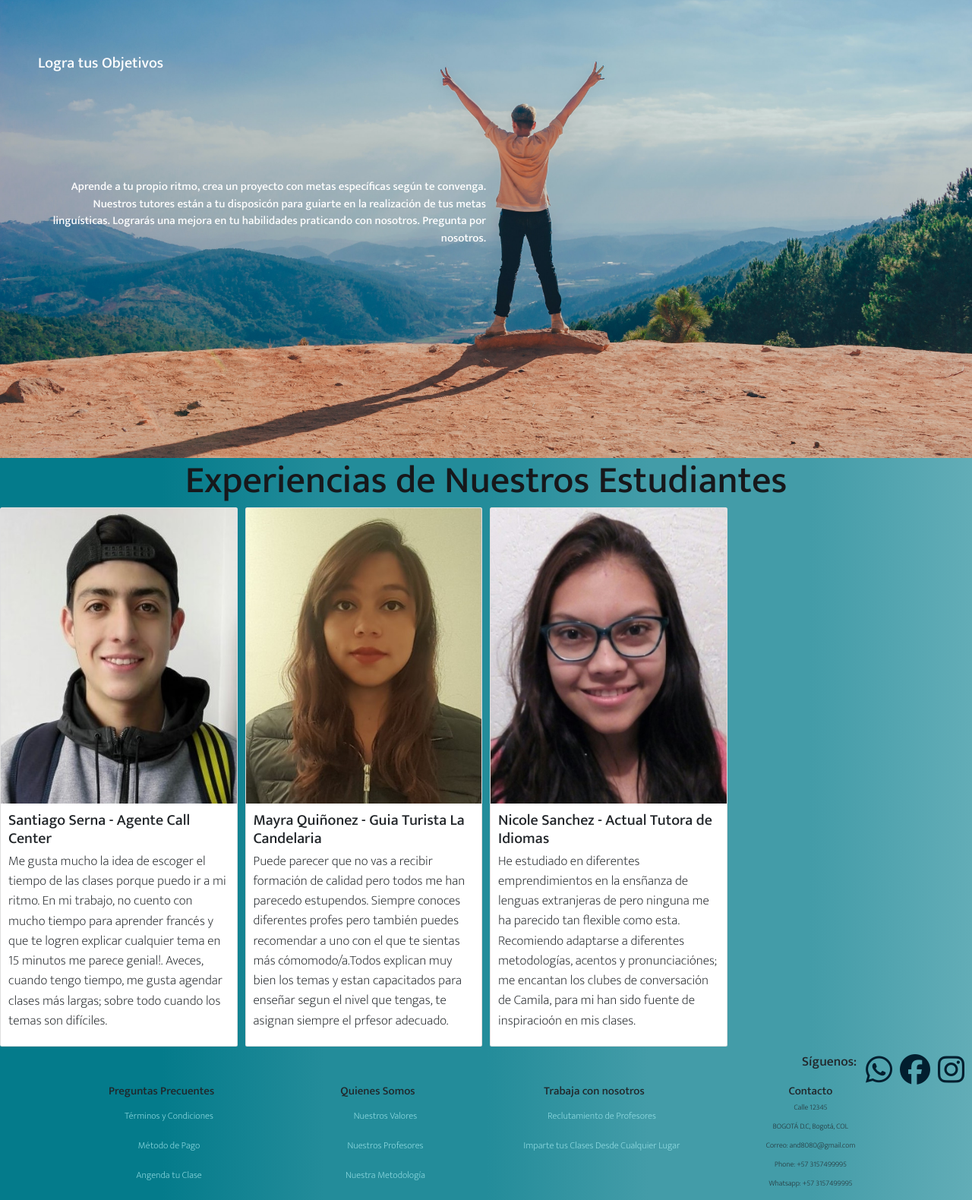
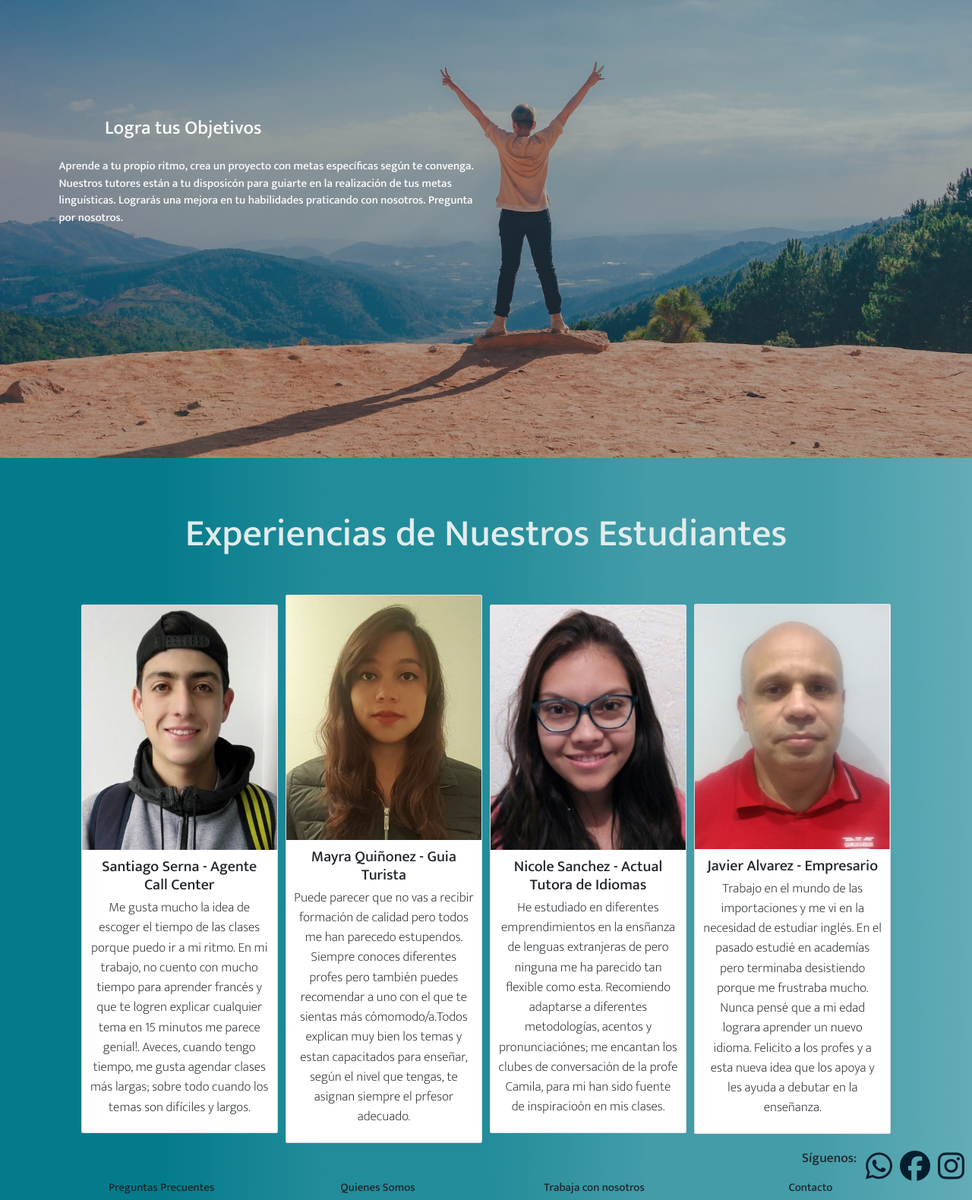
Before and after one commit to AndresSoracipa/Proyecto_Andres_Soracipa, a website: page pages/testimonios.html in a window 1280 px wide. Shown: the part 345-1925 px from the top of the page at 76% size. Drawn offline with nearby package versions, Linux system fonts and the light colour scheme.

```diff
--- a/css/style.css
+++ b/css/style.css
@@ -105,7 +105,7 @@
 .nuestraMetodologia{
     font-size: 3rem;
 }
-.fondo{
+/*.fondo{
     background-image: url(../assets/img/FondoMain.jpg);
     background-size: cover;
     background-repeat: no-repeat;
@@ -120,14 +120,32 @@
     background-repeat: no-repeat;
     background-position: center;
     background-attachment: fixed;
+}*/
+.bg-image {
+    background-image: linear-gradient(rgba(60, 64, 66, 0.336), rgba(60, 61, 66, 0.247)), url('../assets/img/background2G.jpg');
+    background-repeat: no-repeat;
+    background-size: cover;
+    background-position: center;
+    height: 100vh;
+    display: flex;
+    justify-content: center;
+    align-items: center;
+
 }
+
+.text-white {
+    color: #fff;
+}
+
 
 .centrar{
     text-align: center;
 }
 .fuenteGrande {
     font-size: 5rem;
-    color: rgb(23, 24, 27);
+    color: rgb(225, 236, 236);
+    margin-top: 7rem;
+    margin-bottom: 5rem;
 }
 .fuenteMediana {
     font-size: 2rem;
--- a/css/style_back.css
+++ b/css/style_back.css
@@ -1,14 +1,16 @@
 @import url('https://fonts.googleapis.com/css2?family=Mukta:wght@200;300;400;500&display=swap'); /*fuente Mukta para sitio web*/
 
 *{
-    margin: 2rem !important;
-    padding: 2rem !important;
+    margin:0;
+    padding:0;
     box-sizing: border-box;
 }
 
 html{
     font-size: 62.5%;
 }
+
+
 
 body{
     font-family: 'Mukta', sans-serif important!;
@@ -29,6 +31,14 @@
 
 
 }
+
+main{
+    margin-bottom: 0;
+    padding: 0 3%;
+    border-top: 1px solid #462
+    clear
+}
+
 .navbar-brand{
     width: 100px;
 
@@ -42,13 +52,11 @@
 }
 
 .contenedor1{
-    background:url("../assets/img/backgorund\ 2.jpg");
+    background:url("../assets/img/background2G.jpg");
     background-size: cover;
     background-position: center;
     background-repeat: no-repeat;
     height: 100vh;
-    display:flex;
-    justify-content: flex-start;
     align-items:center;
 }
 
@@ -56,7 +64,7 @@
     padding-left: 5rem;
     width: 50%;
     height: 50%;
-    display: flex;
+    display:block;
     flex-direction:column;
     justify-content: space-around;
 
@@ -79,43 +87,13 @@
     color:white;
     text-align: right;
 }
-/*.contenedorLogo{
-    width: 50%;
--decoration: none;
-    margin: 0.5rem;
 
-}
-*/
-/*.card{
-    padding-left: 5rem;
-    width: 80%;
-    height: 80%;
-    display: flex;
-    flex-direction:column;
-    justify-content: space-between;
-
-}*/
-div.row.g-3{
+.centarCards{
     align-items: center;
+    justify-items: center;
 }
 .nuestraMetodologia{
     font-size: 3rem;
-}
-.fondo{
-    background-image: url(../assets/img/FondoMain.jpg);
-    background-size: cover;
-    background-repeat: no-repeat;
-    background-position: center;
-    background-attachment: fixed;
-    margin: 0;
-    padding: 0;
-}
-.fondo2{
-    background-image: url(../assets/img/backgorund\ 2.jpg);
-    background-size: cover;
-    background-repeat: no-repeat;
-    background-position: center;
-    background-attachment: fixed;
 }
 
 .centrar{
@@ -154,3 +132,21 @@
 }
 a:hover { color: #2e2a2a !important; }
 a:focus{ color: #c9aaa0 !important; }
+
+/*.fondo{
+    background-image:url("../assets/img/background2G.jpg");
+    background-size: cover;
+    background-repeat: no-repeat;
+    background-position: center;
+    background-attachment: fixed;
+    margin: 0;
+    padding: 0;
+
+    .aaa.aab{
+    background-image: url("../assets/img/background2G.jpg");
+    background-size: cover;
+    background-repeat: no-repeat;
+    background-position: center;
+    background-attachment: fixed;
+}
+}*/
--- a/pages/testimonios.html
+++ b/pages/testimonios.html
@@ -51,32 +51,34 @@
     </header>
 
     <main>
-        <section class="contenedor1">
-            <div class="contenedorLado">
-            <h2>Logra tus Objetivos</h2>
-                <p class="textoContenedor">Aprende a tu propio ritmo, crea un proyecto con metas específicas según te
-                    convenga. Nuestros tutores están a tu disposicón para guiarte en la realización de tus metas
-                    linguísticas. Lograrás una mejora en tu habilidades praticando con nosotros. Pregunta por nosotros.
-                </p>
+        <section class="bg-image">
+            <div class="container">
+                <div class="row">
+                    <div class="col-md-6">
+                        <h1 class="text-white text-center contenedorLado">Logra tus Objetivos</h1>
+                        <p class="text-white text-start textoContenedor">Aprende a tu propio ritmo, crea un proyecto con metas específicas según te convenga. Nuestros tutores están a tu disposicón para guiarte en la realización de tus metas linguísticas. Lograrás una mejora en tu habilidades praticando con nosotros. Pregunta por nosotros.</p>
+                    </div>
+                </div>
             </div>
         </section>
 
+        <section>
             <h2 class="centrar fuenteGrande">Experiencias de Nuestros Estudiantes</h2>
-        <div class="containerCards">
+            <div class="containerCards offset-1 col-10">
                 <div class="row g-3 box1">
                     <div class="col-12 col-md-6 col-lg-3">
                         <div class="card">
                             <img src="../assets/img/fotos_alumnos/New_folder/santiago_serna.jpeg" alt="Estudiante 1"
                                 class="card-img-top">
                             <div class="card-body">
-                            <h5 class="card-title fs-2">Santiago Serna - Agente Call Center</h5>
-                            <p class="fs-3">Me gusta mucho la idea de escoger el tiempo de las clases porque puedo ir a
-                                mi
-                                ritmo. En mi trabajo, no cuento con mucho tiempo para aprender francés y que te
+                                <h5 class="card-title fs-2 text-center">Santiago Serna - Agente Call Center</h5>
+                                <p class="fs-3 text-center">Me gusta mucho la idea de escoger el tiempo de las clases
+                                    porque puedo ir a
+                                    mi ritmo. En mi trabajo, no cuento con mucho tiempo para aprender francés y que te
                                     logren explicar cualquier tema en 15 minutos me parece genial!. Aveces, cuando
                                     tengo tiempo, me gusta agendar clases más largas; sobre todo cuando los temas
-                                son difíciles.</p>
-
+                                    son difíciles y largos.
+                                </p>
                             </div>
                         </div>
                     </div>
@@ -85,13 +87,15 @@
                             <img src="../assets/img/fotos_alumnos/New_folder/Mayra_Quiñonez.jpeg" alt="Estudiante 1"
                                 class="card-img-top">
                             <div class="card-body">
-                            <h5 class="card-title fs-2">Mayra Quiñonez - Guia Turista La Candelaria</h5>
-                            <p class="fs-3"> Puede parecer que no vas a recibir formación de calidad pero todos me han
-                                parecedo estupendos. Siempre conoces diferentes profes pero también puedes recomendar a
+                                <h5 class="card-title fs-2 text-center">Mayra Quiñonez - Guia Turista </h5>
+                                <p class="fs-3 text-center"> Puede parecer que no vas a recibir formación de calidad
+                                    pero todos me han
+                                    parecedo estupendos. Siempre conoces diferentes profes pero también puedes
+                                    recomendar a
                                     uno con el que te sientas más cómomodo/a.Todos explican muy bien los temas y estan
-                                capacitados para enseñar segun el nivel que tengas, te asignan siempre el prfesor
-                                adecuado.</p>
-
+                                    capacitados para enseñar, según el nivel que tengas, te asignan siempre el prfesor
+                                    adecuado.
+                                </p>
                             </div>
                         </div>
                     </div>
@@ -100,16 +104,35 @@
                             <img src="../assets/img/fotos_alumnos/New_folder/Nicole_Sanchez.jpeg" alt="Estudiante 1"
                                 class="card-img-top">
                             <div class="card-body">
-                            <h5 class="card-title fs-2">Nicole Sanchez - Actual Tutora de Idiomas</h5>
-                            <p class="fs-3">He estudiado en diferentes emprendimientos en la ensñanza de lenguas
-                                extranjeras de pero ninguna me ha parecido tan flexible como esta. Recomiendo adaptarse
+                                <h5 class="card-title fs-2 text-center">Nicole Sanchez - Actual Tutora de Idiomas</h5>
+                                <p class="fs-3 text-center">He estudiado en diferentes emprendimientos en la ensñanza de
+                                    lenguas
+                                    extranjeras de pero ninguna me ha parecido tan flexible como esta. Recomiendo
+                                    adaptarse
                                     a diferentes metodologías, acentos y pronunciaciónes; me encantan los clubes de
-                                conversación de Camila, para mi han sido fuente de inspiracioón en mis clases.</p>
+                                    conversación de la profe Camila, para mi han sido fuente de inspiracioón en mis clases.
+                                </p>
+                            </div>
+                        </div>
+                    </div>
+                    <div class="col-12 col-md-6 col-lg-3">
+                        <div class="card">
+                            <img src="../assets/img/fotos_alumnos/New_folder/Javier_Alvarez3.jpeg" alt="Estudiante 1"
+                                class="card-img-top">
+                            <div class="card-body">
+                                <h5 class="card-title fs-2 text-center">Javier Alvarez - Empresario </h5>
+                                <p class="fs-3 text-center"> Trabajo en el mundo de las importaciones y me vi en la
+                                    necesidad de estudiar inglés. En el pasado estudié en academías pero terminaba
+                                    desistiendo porque me frustraba mucho. Nunca pensé que a mi edad lograra aprender un
+                                    nuevo idioma. Felicito a los profes y a esta nueva idea que los apoya y les ayuda a
+                                    debutar en la enseñanza.
+                                </p>
                             </div>
                         </div>
                     </div>
                 </div>
             </div>
+        </section>
     </main>
 
     <footer>
--- a/scss/styles.scss
+++ b/scss/styles.scss
@@ -4,5 +4,8 @@
 @import "reset.scss";
 @import "utilidades.scss";
 @import "header.scss";
-@import "main.scss";
+@import "main.maininicio";
+@import "main.mainnosotros";
+@import "main.maintestimonios";
+@import "main.maincontacto";
 @import "footer.scss";
```
Also changed, not shown: index.html (+0 -1 lines), pages/nosotros.html (+76 -22 lines), assets/img/backgorund 2.jpg (deleted), assets/img/background2G.jpg (added), assets/img/background2M.jpg (added), assets/img/backgroung2S.jpg (added), assets/img/fotos_alumnos/New_folder/Javier_Alvarez3.jpeg (added), scss/_main.scss (deleted), scss/_maincontacto.scss (added), scss/_maininicio.scss (added), scss/_mainnosotros.scss (added), scss/_maintestimonios.scss (added). Lines whose indentation alone changed are shown as unchanged.
